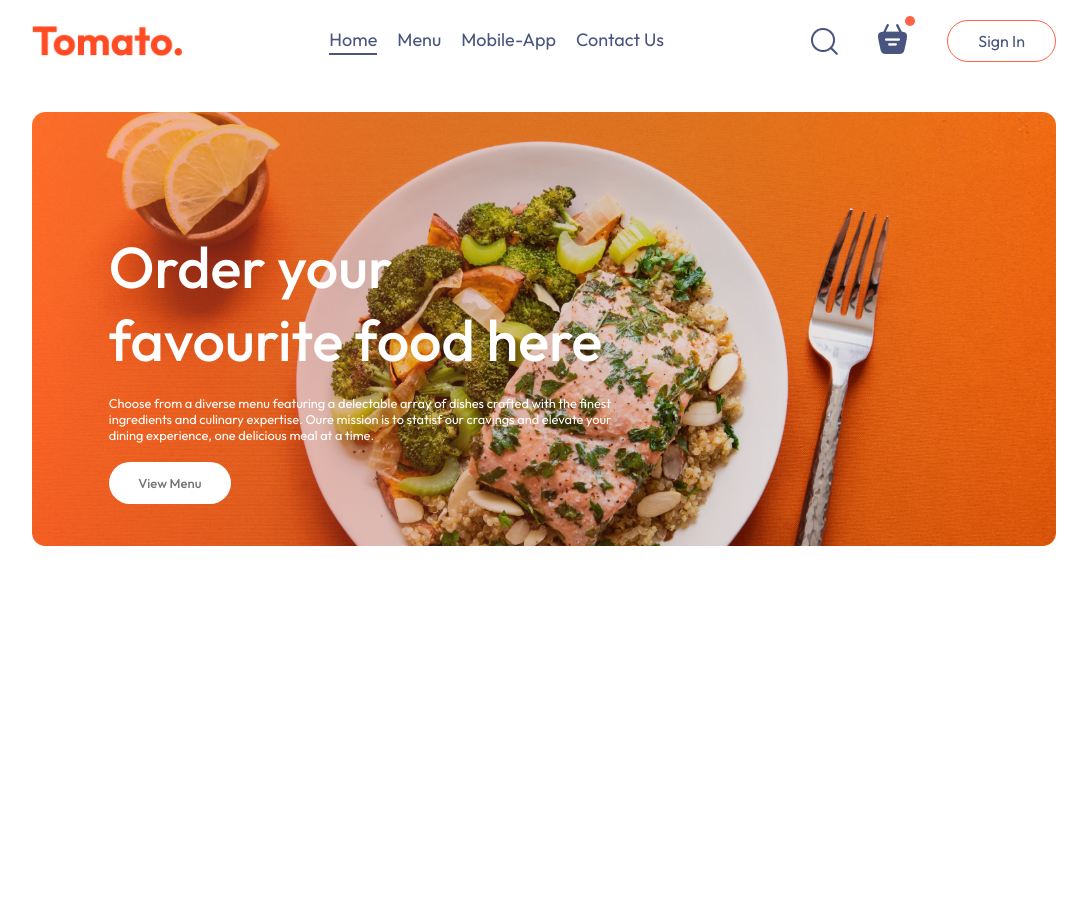
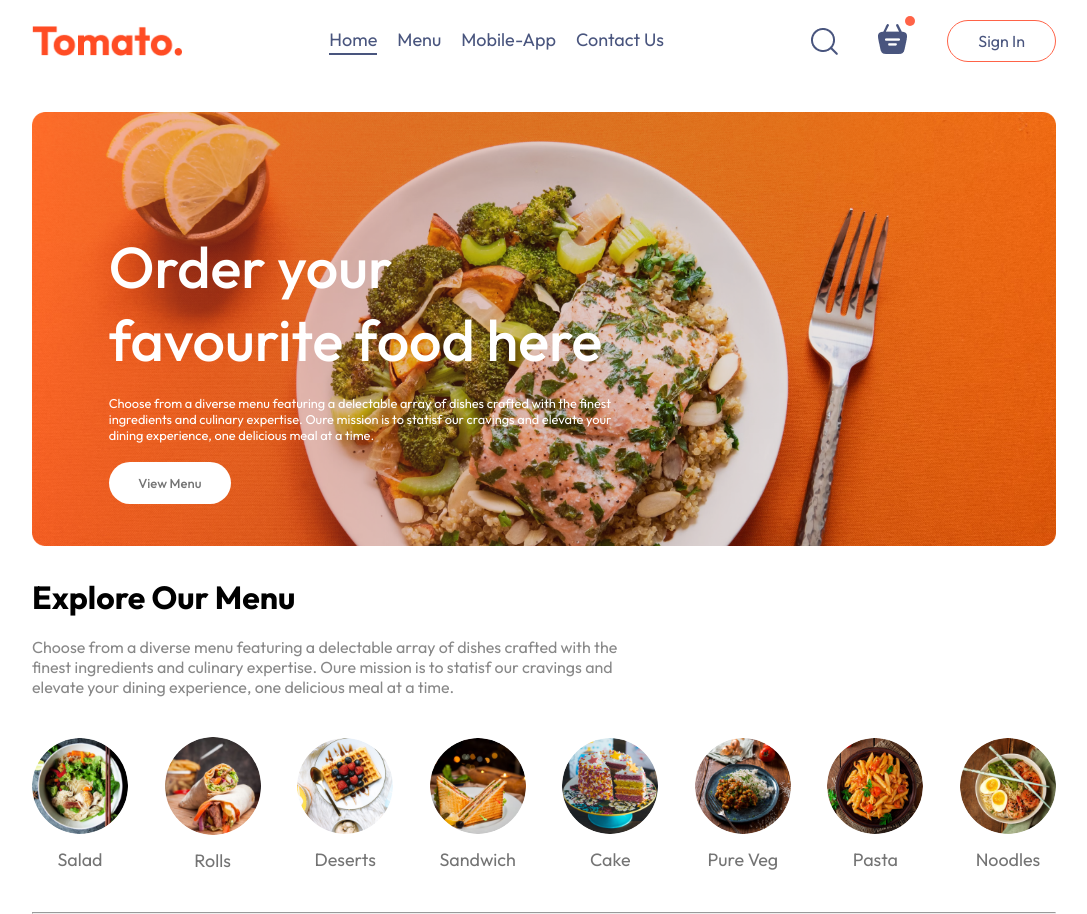
Before and after one commit to aliffashraff/Fullstack-MERN-Projects, a React (Vite) app in the folder Food-Delivery-Web-App/frontend/: page / in a window 1280 px wide. Shown: the whole page, without its empty margins (96-1183 px from the left). Before the commit the page ends 800 px from the top, so only its background shows below. Built offline with nearby package versions, Linux system fonts and the light colour scheme.

Commit message:
create and style ExploreMenu component

```diff
--- /dev/null
+++ b/Food-Delivery-Web-App/frontend/src/components/ExploreMenu/ExploreMenu.css
@@ -0,0 +1,54 @@
+.explore-menu {
+  display: flex;
+  flex-direction: column;
+  gap: 20px;
+}
+
+.explore-menu .h1 {
+  color: #262626;
+  font-weight: 500;
+}
+
+.explore-menu-text {
+  max-width: 60%;
+  color: #888888;
+}
+
+.explore-menu-list {
+  display: flex;
+  justify-content: space-between;
+  align-items: center;
+  gap: 30px;
+  text-align: center;
+  margin: 20px 0px;
+  /* make the list to be able to scroll left and right */
+  overflow-x: scroll;
+}
+
+/* hide the scrollbar panel */
+.explore-menu-list::-webkit-scrollbar {
+  display: none;
+}
+
+.explore-menu-list-item img {
+  /* width: max(7.5vw, 80px); */
+  width: 7.5vw;
+  min-width: 80px;
+  cursor: pointer;
+  border-radius: 50%;
+  transition: 0.2s;
+}
+
+.explore-menu-list-item p {
+  margin-top: 10px;
+  color: #747474;
+  font-size: max(1.4vw, 16px);
+  cursor: pointer;
+}
+
+.explore-menu .hr{
+  margin: 10px 0px;
+  height: 2px;
+  background-color: #e2e2e2;
+  border: none;
+}
--- /dev/null
+++ b/Food-Delivery-Web-App/frontend/src/components/ExploreMenu/ExploreMenu.jsx
@@ -0,0 +1,31 @@
+import './ExploreMenu.css';
+import { menu_list } from '../../assets/assets';
+
+const ExploreMenu = () => {
+  return (
+    <div className="explore-menu" id="explore-menu">
+      <h1>Explore Our Menu</h1>
+      <p className="explore-menu-text">
+        Choose from a diverse menu featuring a delectable array of dishes
+        crafted with the finest ingredients and culinary expertise. Oure mission
+        is to statisf our cravings and elevate your dining experience, one
+        delicious meal at a time.
+      </p>
+      <div className="explore-menu-list">
+        {/* create list of menu from the array objects */}
+        {menu_list.map((item, index) => (
+          // key must be provided for children list, therefore, the index is used as the key
+          <div className="explore-menu-list-item" key={index}>
+            <img src={item.menu_image} alt="" />
+            {/* name of the item */}
+            <p>{item.menu_name}</p>
+          </div>
+        ))}
+      </div>
+      {/* hr tag = line break */}
+      <hr />
+    </div>
+  );
+};
+
+export default ExploreMenu;
--- a/Food-Delivery-Web-App/frontend/src/components/Navbar/Navbar.jsx
+++ b/Food-Delivery-Web-App/frontend/src/components/Navbar/Navbar.jsx
@@ -10,7 +10,7 @@
 
   return (
     <div className="navbar">
-      {/* assets object that contains all the assets */}
+      {/* assets object that contains all the image */}
       <img src={assets.logo} alt="" className="logo" />
       <ul className="navbar-menu">
         {/* change the state class to 'active when clicked*/}
--- a/Food-Delivery-Web-App/frontend/src/pages/Home/Home.jsx
+++ b/Food-Delivery-Web-App/frontend/src/pages/Home/Home.jsx
@@ -1,11 +1,12 @@
+import ExploreMenu from '../../components/ExploreMenu/ExploreMenu';
 import Header from '../../components/Header/Header';
 import './Home.css';
 
 const Home = () => {
   return (
     <div className="home-page">
-      {/* mount Header component in Home page */}
       <Header />
+      <ExploreMenu />
     </div>
   );
 };
```
Also changed, not shown: 1 other file (tests, documents, lock files or other folders).
